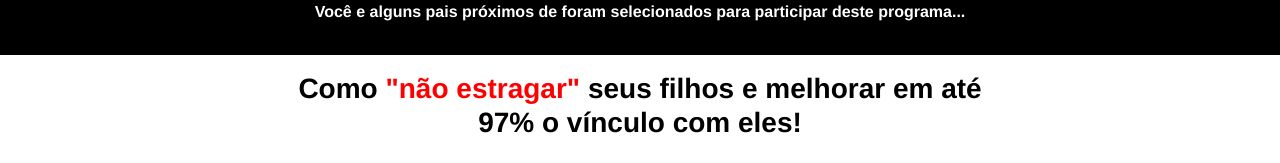
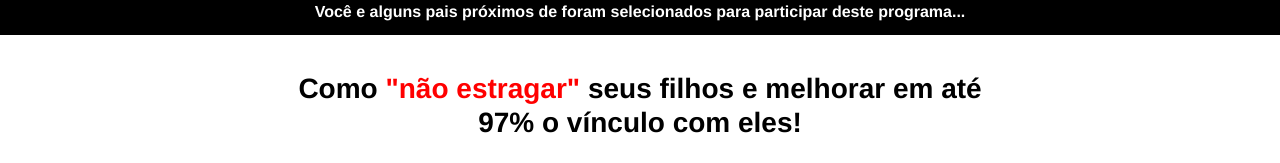
Before and after one commit to genialmultimidia/ocodigopositivo.site, a plain HTML site: page segmento.html in a window 1280 px wide. Shown: the top 163 px of the page. Drawn offline with nearby package versions, Linux system fonts and the light colour scheme; no server answers; a script that the page names is missing.

Commit message:
Update segmento.html

```diff
--- a/segmento.html
+++ b/segmento.html
@@ -9,13 +9,13 @@
   top: 0;
   left: 0;
   right: 0;
-  height: 55px;
+  height: 35px;
 }
 
 
    </style>
 
-
+    <meta name="viewport" content="width=device-width, initial-scale=1.0, max-scale=1.0">
 
     <meta charset="utf-8">
     <meta name="viewport" content="width=device-width, initial-scale=1, shrink-to-fit=no">
```
